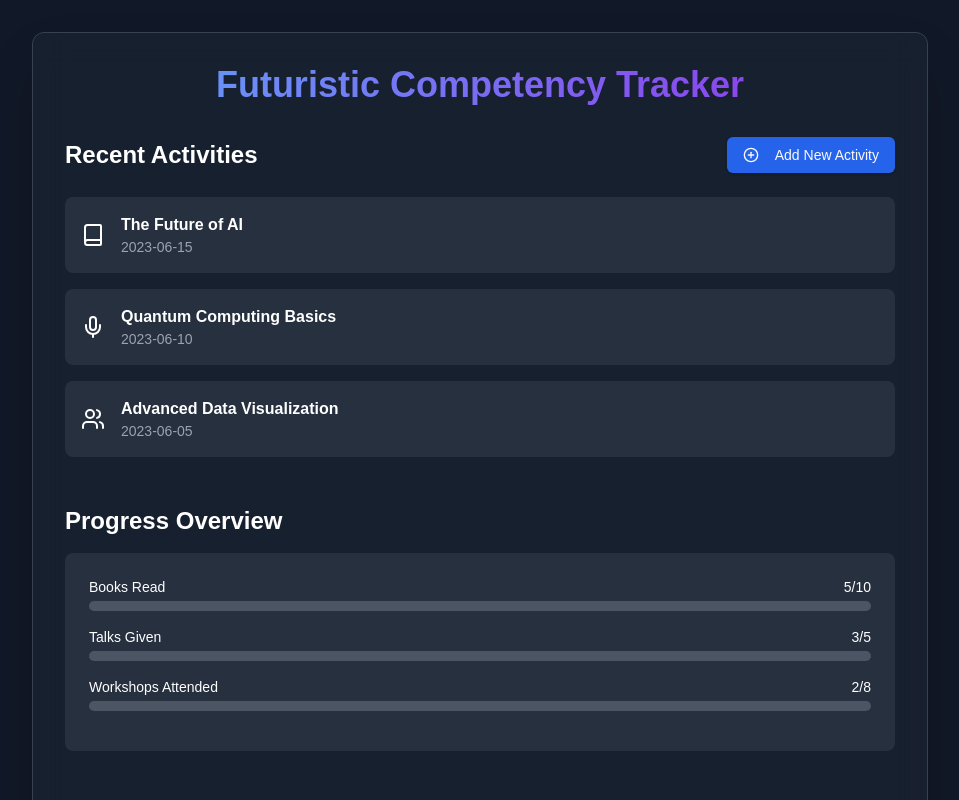
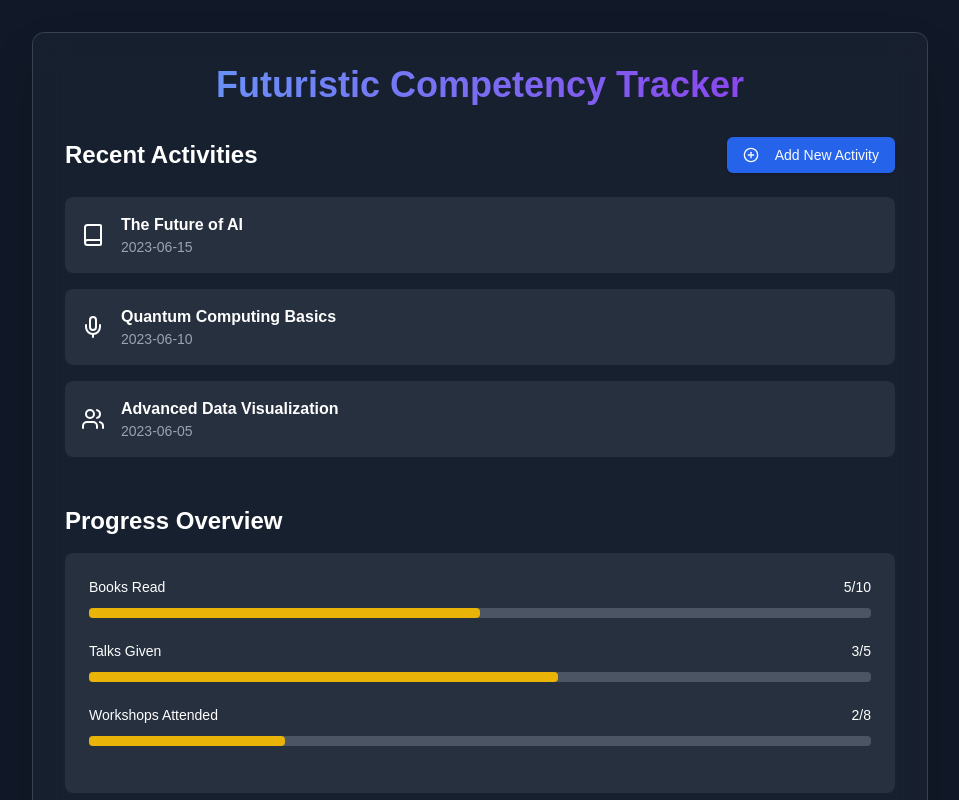
Before and after one commit to selbekk/competency-tracker, a Next.js app: page / in a window 1280 px wide. Shown: the top 800 px of the page, without its empty margins (160-1119 px from the left). Built offline with nearby package versions, Linux system fonts and the light colour scheme.

Commit message:
Make the progress bar great again

```diff
--- a/components/competency-tracker.tsx
+++ b/components/competency-tracker.tsx
@@ -152,24 +152,9 @@ export function CompetencyTrackerComponent() {
           <motion.div className="mt-12" variants={itemVariants}>
             <h2 className="text-2xl font-semibold mb-4">Progress Overview</h2>
             <div className="bg-gray-700 bg-opacity-50 p-6 rounded-lg">
-              <ProgressBar
-                label="Books Read"
-                current={5}
-                total={10}
-                color="blue"
-              />
-              <ProgressBar
-                label="Talks Given"
-                current={3}
-                total={5}
-                color="purple"
-              />
-              <ProgressBar
-                label="Workshops Attended"
-                current={2}
-                total={8}
-                color="green"
-              />
+              <ProgressBar label="Books Read" current={5} total={10} />
+              <ProgressBar label="Talks Given" current={3} total={5} />
+              <ProgressBar label="Workshops Attended" current={2} total={8} />
             </div>
           </motion.div>
 
--- a/components/progress-bar.tsx
+++ b/components/progress-bar.tsx
@@ -2,29 +2,23 @@ interface ProgressBarProps {
   label: string;
   current: number;
   total: number;
-  color: string;
 }
 
-export function ProgressBar({
-  label,
-  current,
-  total,
-  color,
-}: ProgressBarProps) {
-  const percentage = (current / total) * 100;
-
+export function ProgressBar({ label, current, total }: ProgressBarProps) {
   return (
     <div className="mb-4">
       <div className="flex justify-between mb-1">
-        <span className="text-sm font-medium">{label}</span>
+        <label htmlFor={`progress-${label}`} className="text-sm font-medium">
+          {label}
+        </label>
         <span className="text-sm font-medium">{`${current}/${total}`}</span>
       </div>
-      <div className="w-full bg-gray-600 rounded-full h-2.5">
-        <div
-          className={`h-2.5 rounded-full ${color}`}
-          style={{ width: `${percentage}%` }}
-        ></div>
-      </div>
+      <progress
+        id={`progress-${label}`}
+        className="w-full h-2.5 [&::-webkit-progress-bar]:bg-gray-600 [&::-webkit-progress-value]:bg-yellow-500 [&::-moz-progress-bar]:bg-yellow-500 [&::-webkit-progress-bar]:rounded-sm [&::-webkit-progress-value]:rounded-sm [&::-moz-progress-bar]:rounded-sm"
+        value={current}
+        max={total}
+      />
     </div>
   );
 }
```
